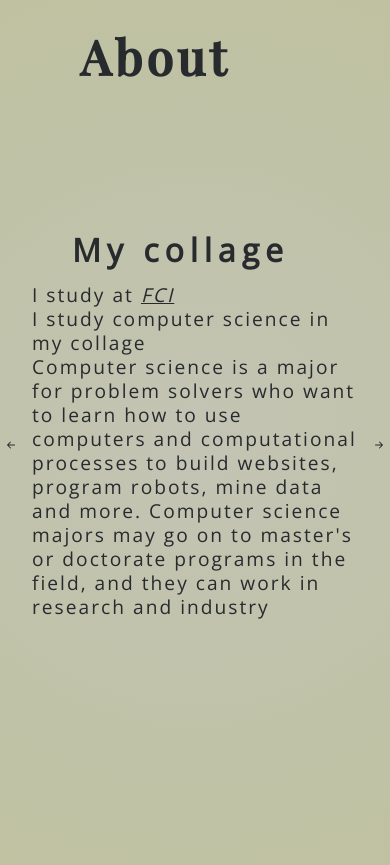
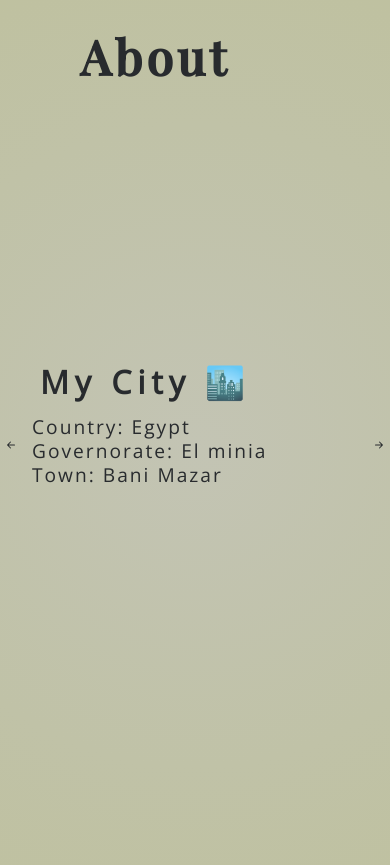
Before and after one commit to Yosif-Abbas/portfolio, a website built with Parcel: page index.html in a window 390 px wide. Shown: the part 820-1685 px from the top of the page. Built offline with nearby package versions, Linux system fonts and the light colour scheme.

Commit message:
slider functionality

```diff
--- a/index.html
+++ b/index.html
@@ -134,18 +134,16 @@
                 />
               </svg>
             </button>
-
-            <!-- <div class="about_sec about_city">
+            <div class="slides">
+              <div class="about_sec about_city">
                 <h2 class="sec_header">My City 🏙️</h2>
 
                 <div class="sec_container">
                   <p>Country: <span class="country">Egypt</span></p>
-                <br />
                   <p>Governorate: <span class="governorate">El minia</span></p>
-                <br />
                   <p>Town: <span class="twon">Bani Mazar</span></p>
                 </div>
-            </div> -->
+              </div>
 
               <div class="about_sec about_collage">
                 <h2 class="sec_header">My collage</h2>
@@ -164,19 +162,17 @@
                     Computer science is a major for problem solvers who want to
                     learn how to use computers and computational processes to
                     build websites, program robots, mine data and more. Computer
-                  science majors may go on to master's or doctorate programs in
-                  the field, and they can work in research and industry
+                    science majors may go on to master's or doctorate programs
+                    in the field, and they can work in research and industry
                   </p>
                 </div>
               </div>
 
-            <!-- <div class="about_sec about_study">
+              <div class="about_sec about_study">
                 <h2 class="sec_header">My self-teach 💻</h2>
                 <div class="sec_container">
                   <p>I study Web Development</p>
-                <br />
                   <p>willing to be a full-stack web developer</p>
-                <br />
                   <p>
                     with the good understanding of Problem solving, data
                     structures, algorithms, system designs, etc.
@@ -190,12 +186,11 @@
                   <p>
                     Football: I like to play Football and watch Football matches
                   </p>
-                <br />
                   <p>Chess: I am ok with playing chess</p>
-                <br />
                   <p>Video Games: most time waster, can not resist though</p>
                 </div>
-            </div> -->
+              </div>
+            </div>
           </div>
           <!-- <a href="#about" class="btn btn_learn-more">&#8964;</a> -->
         </div>
@@ -378,7 +373,7 @@
           </svg>
         </button>
       </div>
-      <button class="btn btn-open">
+      <button class="btn btn-open hidden">
         <svg
           xmlns="http://www.w3.org/2000/svg"
           width="16"
--- a/sass/style.scss
+++ b/sass/style.scss
@@ -253,6 +253,14 @@ header,
         & .btn_right {
           right: -5%;
         }
+        & .slides {
+          height: 100%;
+          width: 100%;
+          display: flex;
+          justify-content: center;
+          align-items: center;
+          position: relative;
+          overflow: hidden;
 
           & .about_sec {
             width: 100%;
@@ -260,7 +268,7 @@ header,
 
             & .sec_header {
               letter-spacing: 6px;
-            padding-left: 56px;
+              padding-left: 24px;
               font-size: 2rem;
             }
 
@@ -272,6 +280,7 @@ header,
                 color: var(--dark);
                 text-decoration: underline;
                 font-style: italic;
+              }
             }
           }
         }
@@ -491,7 +500,7 @@ header,
     }
   }
   & .btn-open {
-    display: none;
+    display: flex;
     justify-content: center;
     align-items: center;
     background: var(--dark);
@@ -502,6 +511,9 @@ header,
       width: 32;
       height: 32;
     }
+  }
+  & .hidden {
+    display: none;
   }
 }
 
@@ -684,6 +696,9 @@ header,
           padding: 0;
         }
       }
+      & .hidden {
+        display: none;
+      }
     }
   }
 
--- a/script/controller.js
+++ b/script/controller.js
@@ -1,6 +1,7 @@
 import modeView from './views/modeView';
 import moveView from './views/moveView';
 import ModelView from './views/ModelView';
+import sliderView from './views/sliderView';
 
 if (module.hot) {
   module.hot.accept();
@@ -31,9 +32,9 @@ const controleMoveUp = function () {
 
 const controlModel = function (parentEl) {
   for (const child of parentEl.children) {
-    getComputedStyle(child).display === 'none'
-      ? (child.style.display = 'flex')
-      : (child.style.display = 'none');
+    child.classList.contains('hidden')
+      ? child.classList.remove('hidden')
+      : child.classList.add('hidden');
   }
 };
 
@@ -45,6 +46,13 @@ const controlModelUnvisible = function (parentEl) {
   parentEl.classList.add('hidden');
 };
 
+const controlSlide = function (slides, slideNumber) {
+  slides.forEach(
+    (slide, i) =>
+      (slide.style.transform = `translateX(${(i + slideNumber) * 100}%)`)
+  );
+};
+
 const init = function () {
   modeView.addHandlerMode(controlMode);
   moveView.addHandlerMoveUp(controleMoveUp);
@@ -53,6 +61,7 @@ const init = function () {
     controlModelVisable,
     controlModelUnvisible
   );
+  sliderView.addHanlderSlide(controlSlide);
 };
 
 init();
--- a/script/views/ModelView.js
+++ b/script/views/ModelView.js
@@ -20,6 +20,7 @@ class ModelView {
     const callback = function (entries) {
       const [entry] = entries;
       entry.isIntersecting ? handler2(parentEl) : handler1(parentEl);
+
     };
 
     const options = {
--- /dev/null
+++ b/script/views/sliderView.js
@@ -0,0 +1,38 @@
+class SliderView {
+  _parentElement = document.querySelector('.about_container');
+  _buttonRight = document.querySelector('.btn_right');
+  _buttonLeft = document.querySelector('.btn_left');
+  _slideNumber = 0;
+  _slideMax;
+
+  addHanlderSlide(handler) {
+    const slides = this._parentElement.querySelectorAll('.about_sec');
+    this._slideMax = (slides.length - 1) * -1;
+    handler(slides, 0);
+    this._addHandlerSlideRight(handler, slides);
+    this._addHandlerSlideLeft(handler, slides);
+  }
+
+  _addHandlerSlideRight(handler, slides) {
+    const that = this;
+    this._buttonRight.addEventListener('click', function () {
+      that._slideMax >= that._slideNumber
+        ? (that._slideNumber = 0)
+        : that._slideNumber--;
+      handler(slides, that._slideNumber);
+    });
+  }
+
+  _addHandlerSlideLeft(handler, slides) {
+    const that = this;
+    this._buttonLeft.addEventListener('click', function () {
+      0 <= that._slideNumber
+        ? (that._slideNumber = that._slideMax)
+        : that._slideNumber++;
+
+      handler(slides, that._slideNumber);
+    });
+  }
+}
+
+export default new SliderView();
```
Also changed, not shown: dist/index.html, 5 other files. Lines whose indentation alone changed are shown as unchanged.
